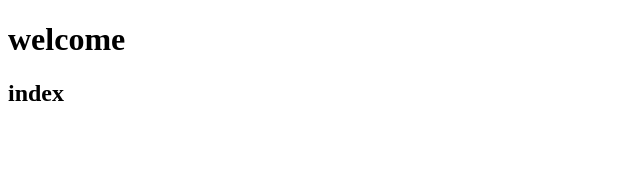
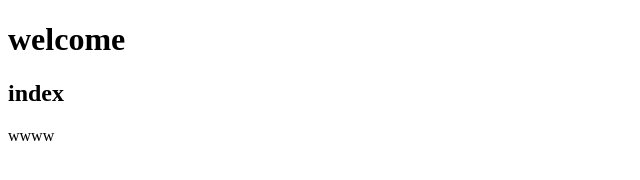
Before and after one commit to KimMinQ/03_04_week_1, a plain HTML site: page index.html in a window 1280 px wide. Shown: the full height of the page, 0-640 px from the left. Drawn offline with Linux system fonts and the light colour scheme.

Commit message:
ww 커밋

```diff
--- a/index.html
+++ b/index.html
@@ -9,6 +9,6 @@
 <body>
     <h1>welcome</h1>
     <h2>index</h2>
-
+    <p>wwww</p>
 </body>
 </html>
```
